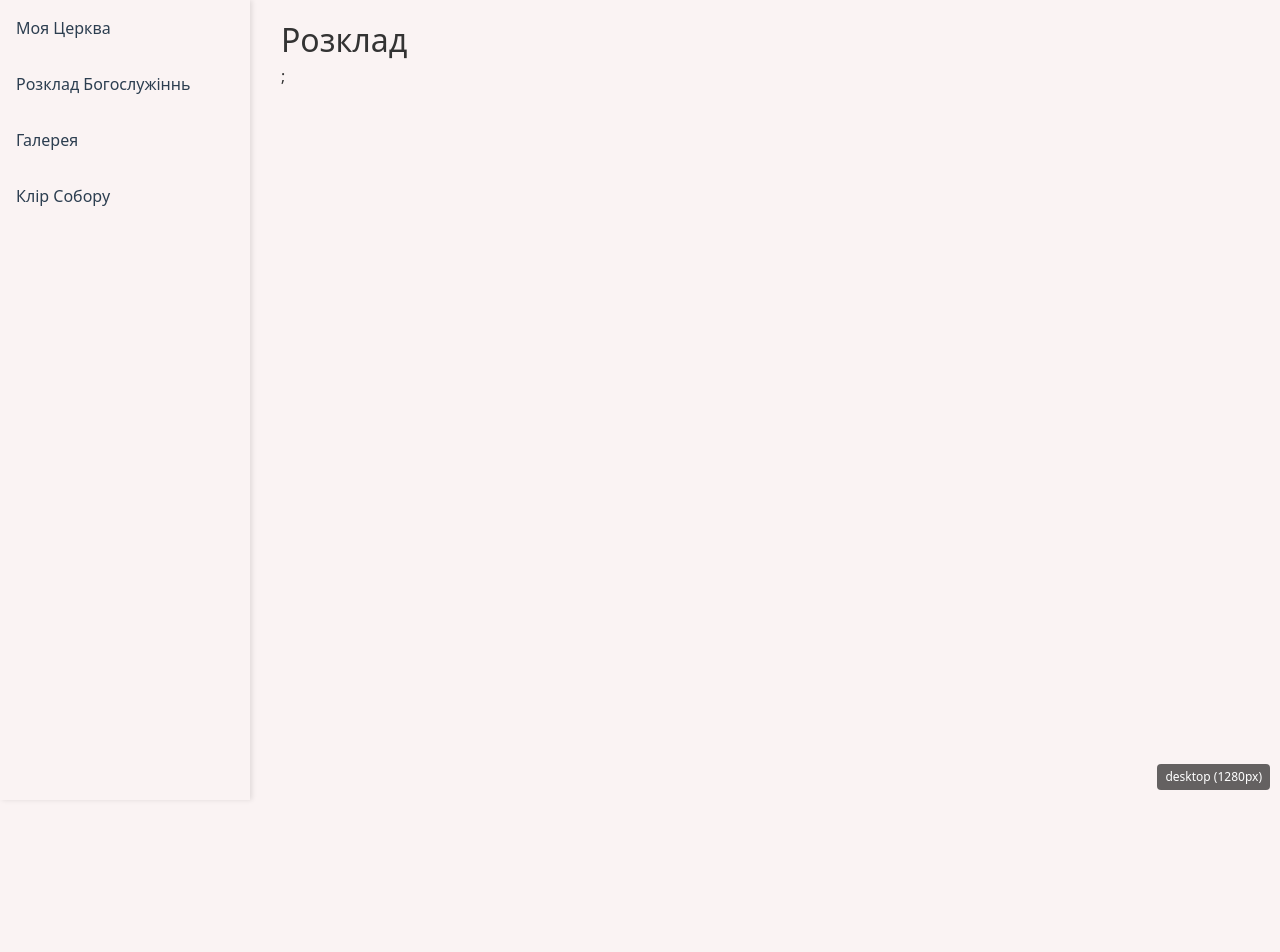
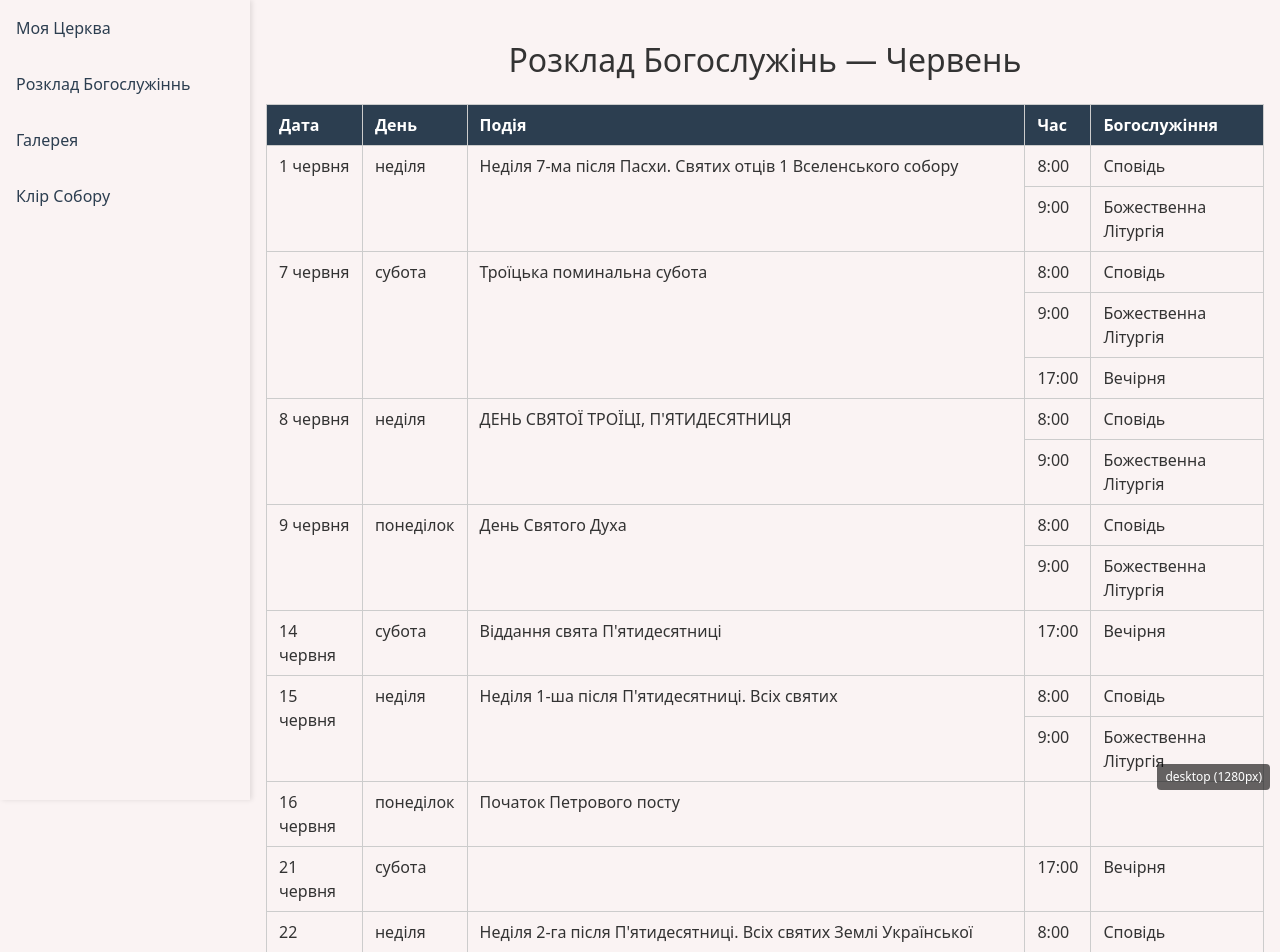
Before and after one commit to ValeriyVinn/my-parish, a React (Vite) app: page /shedule in a window 1280 px wide. Shown: the top 952 px of the page. Before the commit the page ends 800 px from the top, so only its background shows below. Built offline with nearby package versions, Linux system fonts and the light colour scheme.

Commit message:
Added Shedule component

```diff
--- a/src/components/Clergy/Clergy.jsx
+++ b/src/components/Clergy/Clergy.jsx
@@ -1,7 +1,7 @@
 const Clergy = () => {
   return (
     <div className="container">
-      <h1>Духовенство</h1>;
+      <h1>Настоятєль храму - протиієрєй Отець Олєксандр</h1>;
     </div>
   );
 };
--- a/src/components/Shedule/Shedule.jsx
+++ b/src/components/Shedule/Shedule.jsx
@@ -1,9 +1,42 @@
-const Shedule = () => {
+import schedule from "../../data/schedule.json";
+import css from "./Shedule.module.css";
+
+const Schedule = () => {
   return (
-    <div className="container">
-      <h1>Розклад</h1>;
+    <div className={`container ${css.wrapper}`}>
+      <h1 className={css.title}>Розклад Богослужінь — Червень</h1>
+      <div className={css.tableWrapper}>
+        <table className={css.table}>
+          <thead>
+            <tr>
+              <th>Дата</th>
+              <th>День</th>
+              <th>Подія</th>
+              <th>Час</th>
+              <th>Богослужіння</th>
+            </tr>
+          </thead>
+          <tbody>
+            {schedule.map((item, index) =>
+              item.services.map((service, i) => (
+                <tr key={`${index}-${i}`}>
+                  {i === 0 && (
+                    <>
+                      <td rowSpan={item.services.length}>{item.date}</td>
+                      <td rowSpan={item.services.length}>{item.day}</td>
+                      <td rowSpan={item.services.length}>{item.title}</td>
+                    </>
+                  )}
+                  <td>{service.time}</td>
+                  <td>{service.name}</td>
+                </tr>
+              ))
+            )}
+          </tbody>
+        </table>
+      </div>
     </div>
   );
 };
 
-export default Shedule;
+export default Schedule;
--- a/src/components/Shedule/Shedule.module.css
+++ b/src/components/Shedule/Shedule.module.css
@@ -0,0 +1,43 @@
+.wrapper {
+  padding: 20px 0;
+}
+
+.title {
+  text-align: center;
+  margin-bottom: 20px;
+}
+
+.tableWrapper {
+  overflow-x: auto;
+}
+
+.table {
+  width: 100%;
+  border-collapse: collapse;
+}
+
+.table th,
+.table td {
+  border: 1px solid #ccc;
+  padding: 8px 12px;
+  text-align: left;
+  vertical-align: top;
+}
+
+.table th {
+  background-color: var(--color-primary, #2c3e50);
+  color: #fff;
+}
+
+/* .table tr:nth-child(even) {
+  background-color: #f9f9f9;
+} */
+
+/* Адаптивність */
+@media (max-width: 768px) {
+  .table th,
+  .table td {
+    padding: 6px 8px;
+    font-size: 14px;
+  }
+}
--- /dev/null
+++ b/src/data/schedule.json
@@ -0,0 +1,103 @@
+[
+  {
+    "date": "1 червня",
+    "day": "неділя",
+    "title": "Неділя 7-ма після Пасхи. Святих отців 1 Вселенського собору",
+    "services": [
+      { "time": "8:00", "name": "Сповідь" },
+      { "time": "9:00", "name": "Божественна Літургія" }
+    ]
+  },
+  {
+    "date": "7 червня",
+    "day": "субота",
+    "title": "Троїцька поминальна субота",
+    "services": [
+      { "time": "8:00", "name": "Сповідь" },
+      { "time": "9:00", "name": "Божественна Літургія" },
+      { "time": "17:00", "name": "Вечірня" }
+    ]
+  },
+  {
+    "date": "8 червня",
+    "day": "неділя",
+    "title": "ДЕНЬ СВЯТОЇ ТРОЇЦІ, П'ЯТИДЕСЯТНИЦЯ",
+    "services": [
+      { "time": "8:00", "name": "Сповідь" },
+      { "time": "9:00", "name": "Божественна Літургія" }
+    ]
+  },
+  {
+    "date": "9 червня",
+    "day": "понеділок",
+    "title": "День Святого Духа",
+    "services": [
+      { "time": "8:00", "name": "Сповідь" },
+      { "time": "9:00", "name": "Божественна Літургія" }
+    ]
+  },
+  {
+    "date": "14 червня",
+    "day": "субота",
+    "title": "Віддання свята П'ятидесятниці",
+    "services": [{ "time": "17:00", "name": "Вечірня" }]
+  },
+  {
+    "date": "15 червня",
+    "day": "неділя",
+    "title": "Неділя 1-ша після П'ятидесятниці. Всіх святих",
+    "services": [
+      { "time": "8:00", "name": "Сповідь" },
+      { "time": "9:00", "name": "Божественна Літургія" }
+    ]
+  },
+  {
+    "date": "16 червня",
+    "day": "понеділок",
+    "title": "Початок Петрового посту",
+    "services": [{ "time": "", "name": "" }]
+  },
+  {
+    "date": "21 червня",
+    "day": "субота",
+    "title": "",
+    "services": [{ "time": "17:00", "name": "Вечірня" }]
+  },
+  {
+    "date": "22 червня",
+    "day": "неділя",
+    "title": "Неділя 2-га після П'ятидесятниці. Всіх святих Землі Української",
+    "services": [
+      { "time": "8:00", "name": "Сповідь" },
+      { "time": "9:00", "name": "Божественна Літургія" }
+    ]
+  },
+  {
+    "date": "24 червня",
+    "day": "вівторок",
+    "title": "Різдво чесного славного пророка, Предтечі та Хрестителя Господнього Іоана",
+    "services": [
+      { "time": "8:00", "name": "Сповідь" },
+      { "time": "9:00", "name": "Божественна Літургія" }
+    ]
+  },
+  {
+    "date": "28 червня",
+    "day": "субота",
+    "title": "",
+    "services": [
+
+      { "time": "17:00", "name": "Вечірня" }
+    ]
+  },
+  {
+    "date": "29 червня",
+    "day": "неділя",
+    "title": "Неділя 3-тя після П'ятидесятниці. Славних і всехвальних першоверховних апостолів Петра і Павла",
+    "services": [
+      { "time": "8:00", "name": "Сповідь" },
+      { "time": "9:00", "name": "Божественна Літургія" },
+       { "time": "17:00", "name": "Вечірня" }
+    ]
+  }
+]
```
